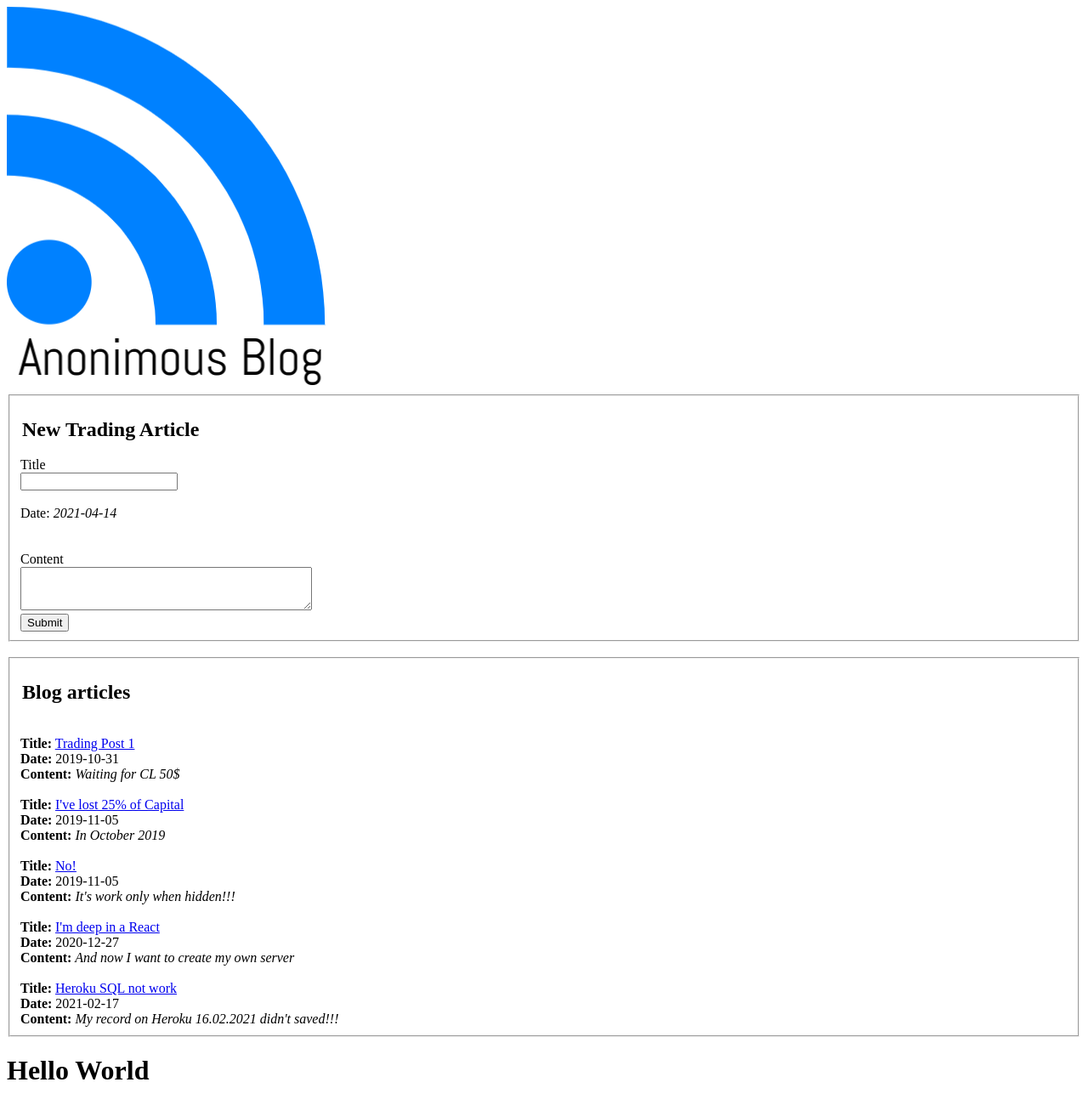
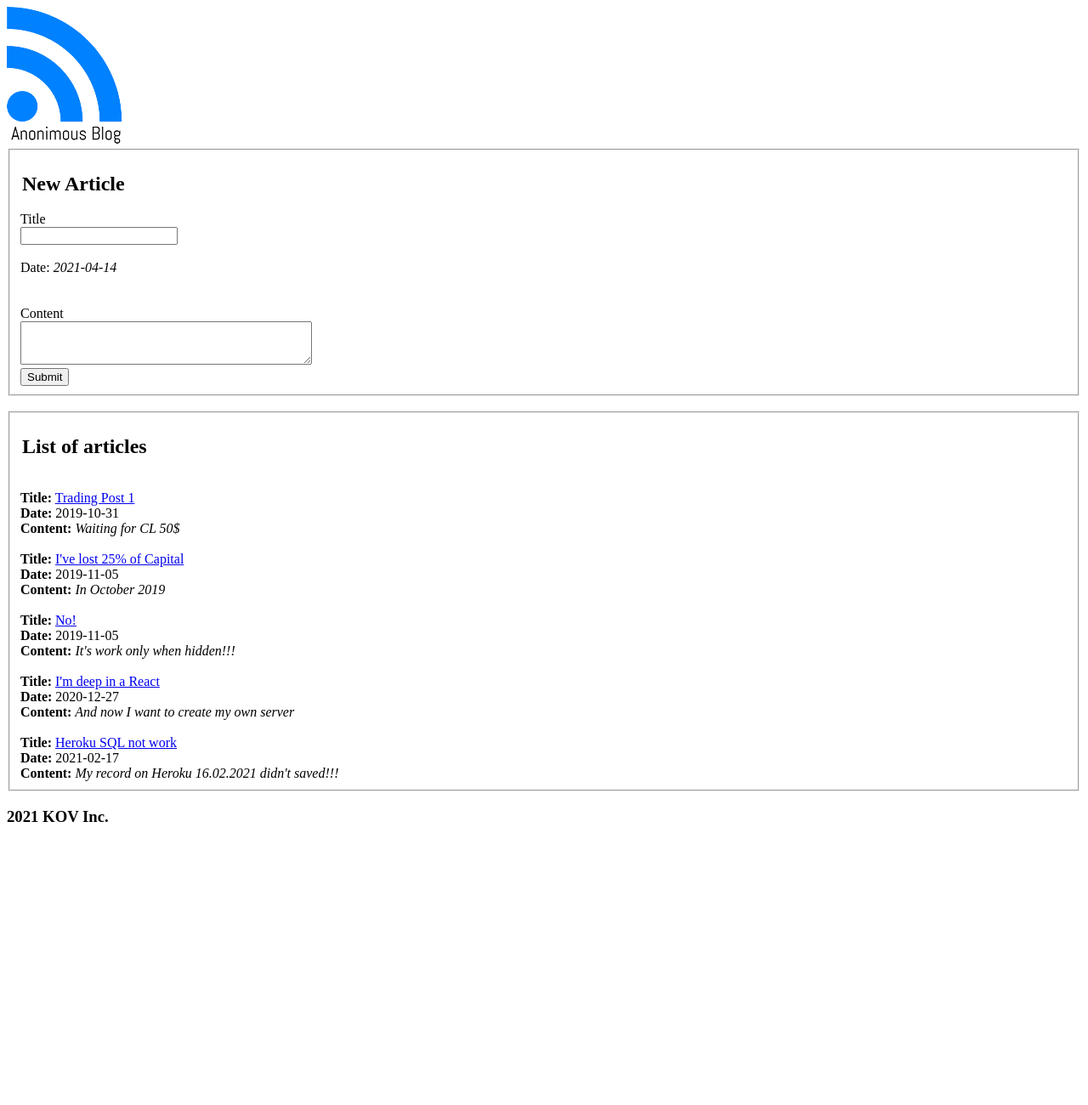
Before and after one commit to Kupavtsev/blog_python_jinja, a Flask app: page / in a window 1280 px wide. Shown: the whole page at 85% size. After the commit the page ends 967 px from the top, so only its background shows below. Run offline with Flask 2, Linux system fonts and the light colour scheme; data comes from the database, SQL or seed files in the repository; both versions use the stored data as it was after the commit.

Commit message:
small refactor

```diff
--- a/template/_base_template.html
+++ b/template/_base_template.html
@@ -11,7 +11,7 @@
         {% endblock %}
 
         <footer>
-           <h1> Hello World </h1>
+           <h3> 2021 KOV Inc. </h3>
         </footer>
     </body>
 </html>
--- a/template/errors.html
+++ b/template/errors.html
@@ -6,7 +6,7 @@
     </head>
 
     <body>
-        <h2> Something Go Wrong </h2>
+        <h2> Something Wrong </h2>
         <div>
             <p><b>Errors</b></p>
             <p>{{ errors_text  }}</p><br>
--- a/template/index.html
+++ b/template/index.html
@@ -10,7 +10,7 @@
         <form method="post">
             <fieldset>
                 <div class="panel panel-primary panel-heading">
-                    <legend><h2>New Trading Article</h2></legend>
+                    <legend><h2>New Article</h2></legend>
                     <div class="panel-title">Title</div>
                     <input type="text" class="panel-body" name="title" value="">
                     <br>
@@ -32,7 +32,7 @@
         <br />
         <fieldset>
             <div class="panel panel-primary panel-heading">
-                <legend><h2>Blog articles</h2></legend>
+                <legend><h2>List of articles</h2></legend>
                 {% for article in articles %}<br>
                     <b>Title:</b> <a href="{{ url_for('new_article', article_url=article.article_url) }}">{{ article.title }}</a><br>
                     <b>Date:</b> {{ article.date_created }}<br>
```
Also changed, not shown: myblog.db, static/img/ablog-logo.png, 1 other file.
